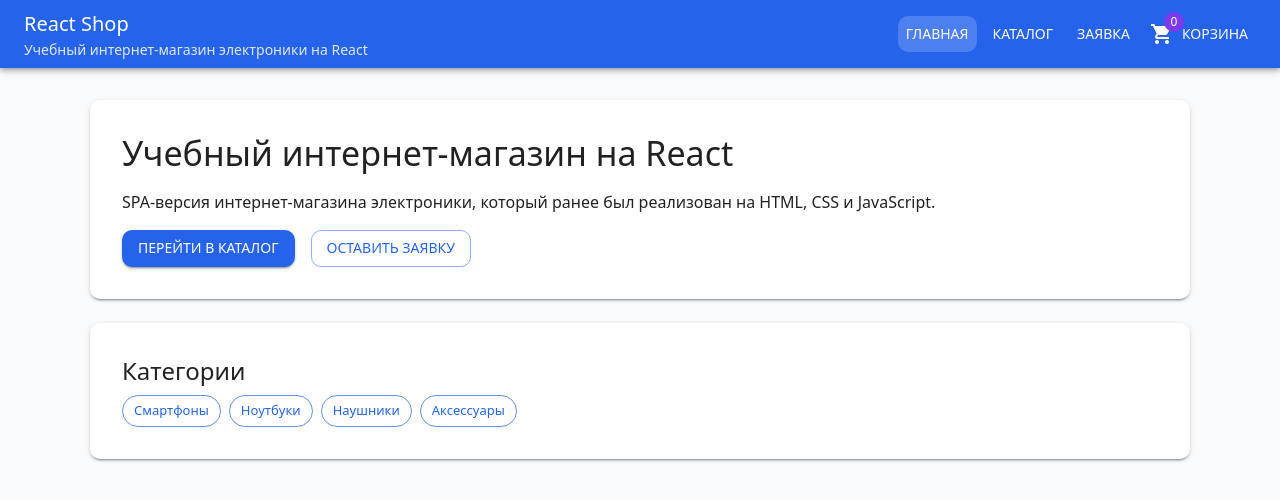
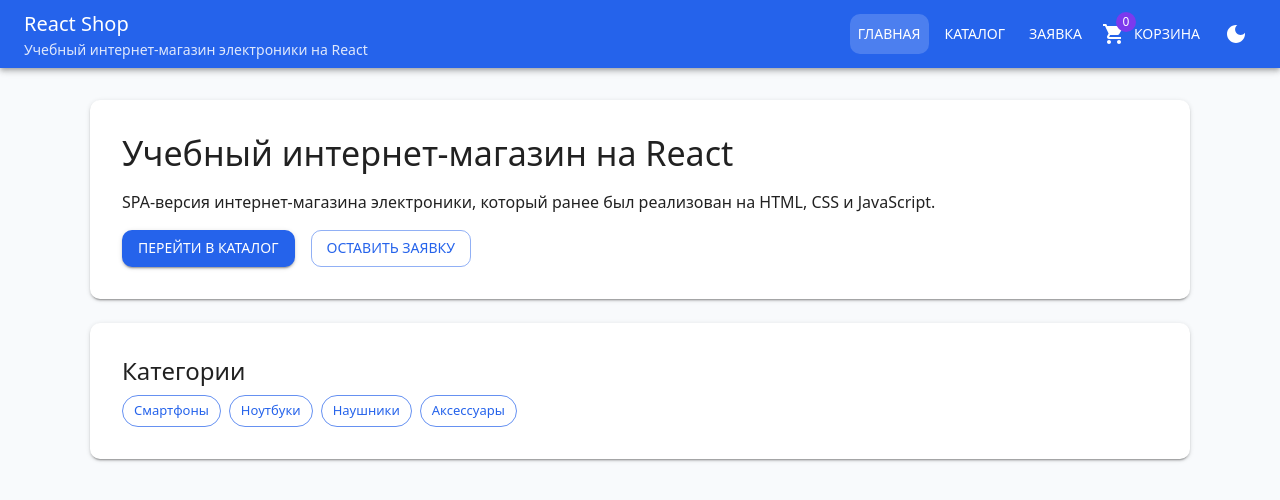
Before and after one commit to f1shi/kr5-react-shop, a React (Vite) app: page / in a window 1280 px wide. Shown: the top 500 px of the page. Built offline with nearby package versions, Linux system fonts and the light colour scheme.

Commit message:
feat: add dark theme toggle saved in localStorage

```diff
--- a/src/App.css
+++ b/src/App.css
@@ -1,7 +1,5 @@
 .app {
   min-height: 100vh;
-  color: #1f2937;
-  background-color: #f8fafc;
 }
 
 .app-main {
--- a/src/components/Header.jsx
+++ b/src/components/Header.jsx
@@ -1,7 +1,10 @@
+import DarkModeIcon from '@mui/icons-material/DarkMode';
+import LightModeIcon from '@mui/icons-material/LightMode';
 import ShoppingCartIcon from '@mui/icons-material/ShoppingCart';
-import { AppBar, Badge, Box, Button, Toolbar, Typography } from '@mui/material';
+import { AppBar, Badge, Box, Button, IconButton, Toolbar, Typography } from '@mui/material';
 import { NavLink } from 'react-router-dom';
 import { useCart } from '../hooks/useCart';
+import { useThemeMode } from '../hooks/useThemeMode';
 
 const visuallyHiddenSx = {
   position: 'absolute',
@@ -20,6 +23,8 @@ const navButtonSx = {
 
 function Header() {
   const { totalCount } = useCart();
+  const { mode, toggleMode } = useThemeMode();
+  const isDark = mode === 'dark';
 
   return (
     <AppBar position="static">
@@ -59,6 +64,14 @@ function Header() {
               , товаров: {totalCount}
             </Box>
           </Button>
+          <IconButton
+            color="inherit"
+            onClick={toggleMode}
+            aria-label={isDark ? 'Включить светлую тему' : 'Включить тёмную тему'}
+            aria-pressed={isDark}
+          >
+            {isDark ? <LightModeIcon /> : <DarkModeIcon />}
+          </IconButton>
         </Box>
       </Toolbar>
     </AppBar>
--- /dev/null
+++ b/src/context/ThemeModeProvider.jsx
@@ -0,0 +1,30 @@
+import { useCallback, useMemo } from 'react';
+import CssBaseline from '@mui/material/CssBaseline';
+import { ThemeProvider } from '@mui/material/styles';
+import { useLocalStorage } from '../hooks/useLocalStorage';
+import { createAppTheme } from '../theme/muiTheme';
+import { ThemeModeContext } from './themeModeContext';
+
+const THEME_STORAGE_KEY = 'kr5-react-shop-theme';
+
+function ThemeModeProvider({ children }) {
+  const [mode, setMode] = useLocalStorage(THEME_STORAGE_KEY, 'light');
+
+  const toggleMode = useCallback(() => {
+    setMode((prevMode) => (prevMode === 'dark' ? 'light' : 'dark'));
+  }, [setMode]);
+
+  const theme = useMemo(() => createAppTheme(mode), [mode]);
+  const value = useMemo(() => ({ mode, toggleMode }), [mode, toggleMode]);
+
+  return (
+    <ThemeModeContext.Provider value={value}>
+      <ThemeProvider theme={theme}>
+        <CssBaseline />
+        {children}
+      </ThemeProvider>
+    </ThemeModeContext.Provider>
+  );
+}
+
+export default ThemeModeProvider;
--- /dev/null
+++ b/src/context/themeModeContext.js
@@ -0,0 +1,3 @@
+import { createContext } from 'react';
+
+export const ThemeModeContext = createContext(null);
--- /dev/null
+++ b/src/hooks/useThemeMode.js
@@ -0,0 +1,12 @@
+import { useContext } from 'react';
+import { ThemeModeContext } from '../context/themeModeContext';
+
+export function useThemeMode() {
+  const context = useContext(ThemeModeContext);
+
+  if (!context) {
+    throw new Error('useThemeMode должен использоваться внутри ThemeModeProvider');
+  }
+
+  return context;
+}
--- a/src/main.jsx
+++ b/src/main.jsx
@@ -1,22 +1,19 @@
 import { StrictMode } from 'react';
 import { createRoot } from 'react-dom/client';
 import { BrowserRouter } from 'react-router-dom';
-import { ThemeProvider } from '@mui/material/styles';
-import CssBaseline from '@mui/material/CssBaseline';
 import './index.css';
 import App from './App.jsx';
 import CartProvider from './context/CartProvider';
-import { muiTheme } from './theme/muiTheme';
+import ThemeModeProvider from './context/ThemeModeProvider';
 
 createRoot(document.getElementById('root')).render(
   <StrictMode>
     <BrowserRouter basename={import.meta.env.BASE_URL}>
-      <ThemeProvider theme={muiTheme}>
-        <CssBaseline />
+      <ThemeModeProvider>
         <CartProvider>
           <App />
         </CartProvider>
-      </ThemeProvider>
+      </ThemeModeProvider>
     </BrowserRouter>
   </StrictMode>
 );
--- a/src/theme/muiTheme.js
+++ b/src/theme/muiTheme.js
@@ -1,23 +1,29 @@
 import { createTheme } from '@mui/material/styles';
 
-export const muiTheme = createTheme({
+export function createAppTheme(mode = 'light') {
+  const isDark = mode === 'dark';
+
+  return createTheme({
     palette: {
-    mode: 'light',
+      mode,
       primary: {
-      main: '#2563eb'
+        main: isDark ? '#60a5fa' : '#2563eb'
       },
       secondary: {
-      main: '#7c3aed'
+        main: isDark ? '#c4b5fd' : '#7c3aed'
       },
       success: {
-      main: '#15803d'
+        main: isDark ? '#4ade80' : '#15803d'
       },
       warning: {
         main: '#d97706'
       },
       error: {
-      main: '#b91c1c'
-    }
+        main: isDark ? '#f87171' : '#b91c1c'
+      },
+      background: isDark
+        ? { default: '#0f172a', paper: '#1e293b' }
+        : { default: '#f8fafc', paper: '#ffffff' }
     },
     shape: {
       borderRadius: 10
@@ -26,3 +32,6 @@ export const muiTheme = createTheme({
       fontFamily: 'system-ui, -apple-system, "Segoe UI", Arial, sans-serif'
     }
   });
+}
+
+export const muiTheme = createAppTheme('light');
```
Lines whose indentation alone changed are shown as unchanged.
